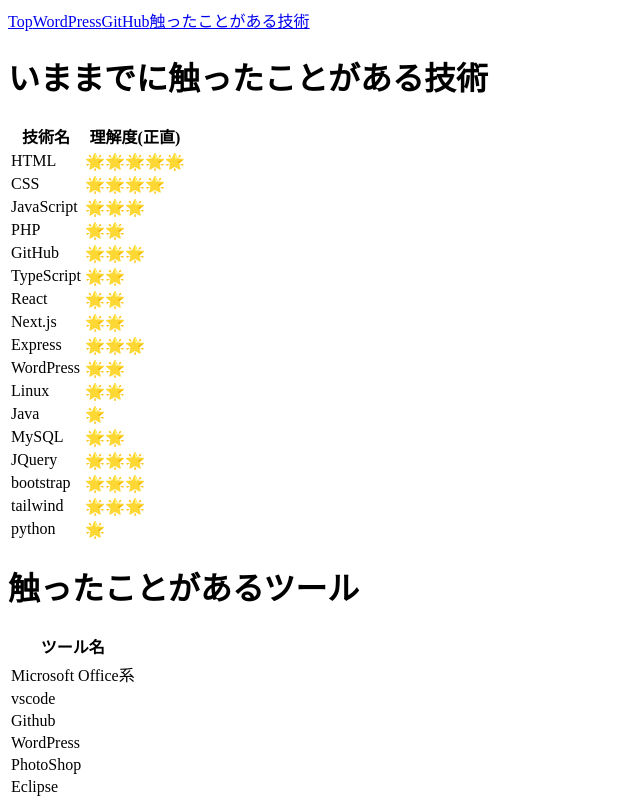
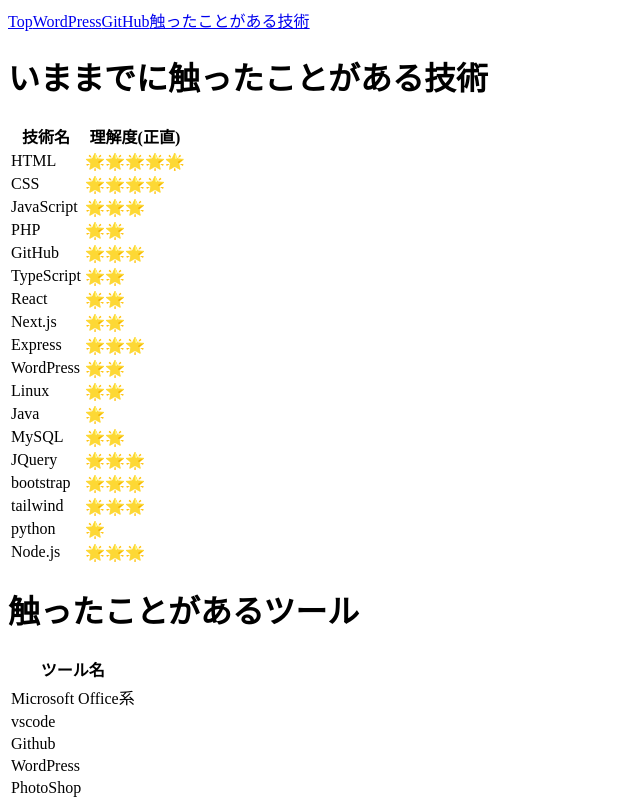
Before and after one commit to Low0409/Portfolio2, a Next.js app: page /Skill in a window 1280 px wide. Shown: the top 800 px of the page, without its empty margins (0-640 px from the left). Built offline with nearby package versions, Linux system fonts and the light colour scheme; no server answers.

Commit message:
footer修正

```diff
--- a/pages/Skill.js
+++ b/pages/Skill.js
@@ -80,7 +80,10 @@
                         <td className="border px-4 py-2">python</td>
                         <td className="border px-4 py-2">🌟</td>
                     </tr>
-
+                    <tr className="bg-gray-100">
+                        <td className="border px-4 py-2">Node.js</td>
+                        <td className="border px-4 py-2">🌟🌟🌟</td>
+                    </tr>
                 </tbody>
             </table>
         <Tools/>
--- a/pages/_app.js
+++ b/pages/_app.js
@@ -2,6 +2,7 @@
 
 import Head from 'next/head'
 import Header from '../components/header'
+import Footer from '../components/Footer'
 import { Auth0Provider } from '@auth0/auth0-react'
 
 export default function MyApp({ Component, pageProps }) {
@@ -21,8 +22,8 @@
 
       <main className="pt-14">
         <Component {...pageProps} />
-
       </main>
+      <Footer/>
     </Auth0Provider>
     </>
   )
```
Also changed, not shown: pages/index.js (+0 -7 lines).
